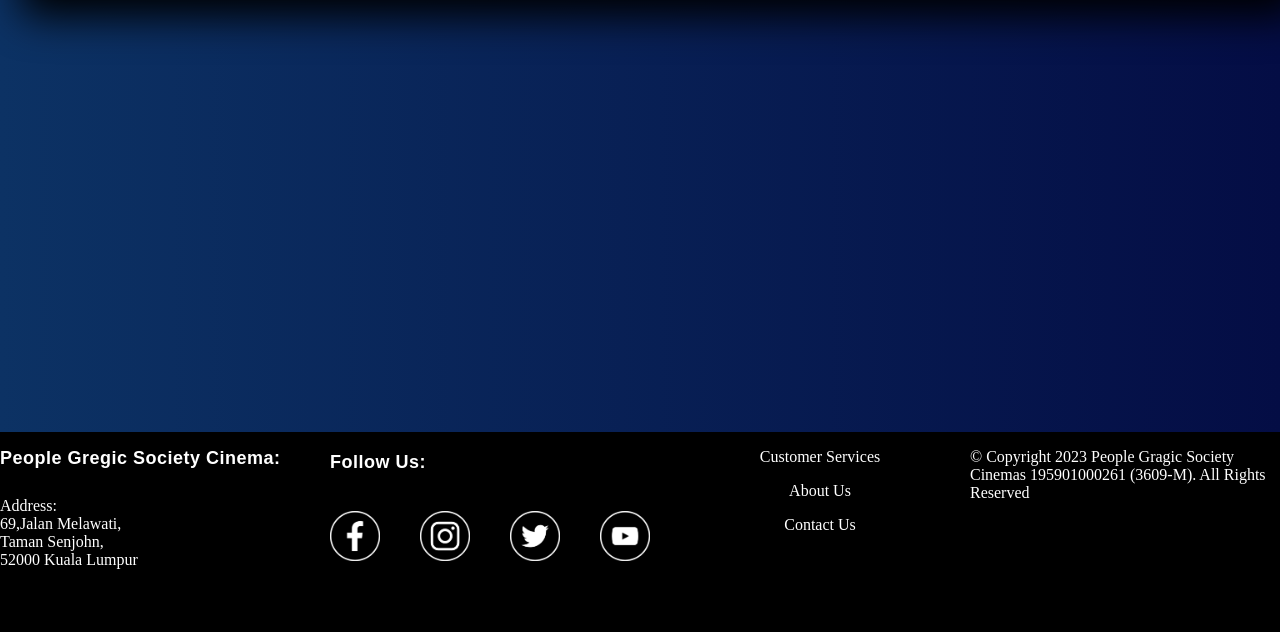
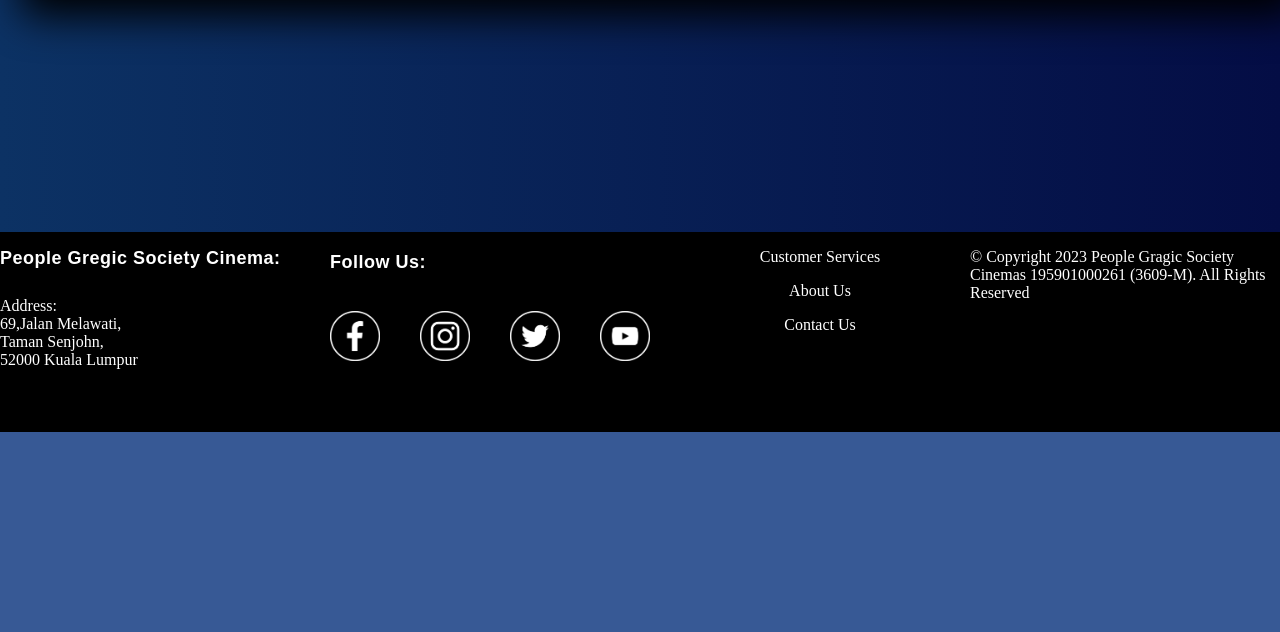
Before and after one commit to zxianyap142857/zxianyap142857.github.io, a PHP site: page /about-us.html in a window 1280 px wide. Shown: the part 1314-1946 px from the top of the page. After the commit the page ends 1746 px from the top, so only its background shows below. Run offline with PHP 8.4, Linux system fonts and the light colour scheme.

Commit message:
Update footer.css

```diff
--- a/css/footer.css
+++ b/css/footer.css
@@ -1,7 +1,7 @@
 /* footer general css*/
 footer {
   background-color: #000000;
-  margin-top: 400px;
+  margin-top: 200px;
   padding: 0px;
   height: 200px;
   position: fit-content;
```
